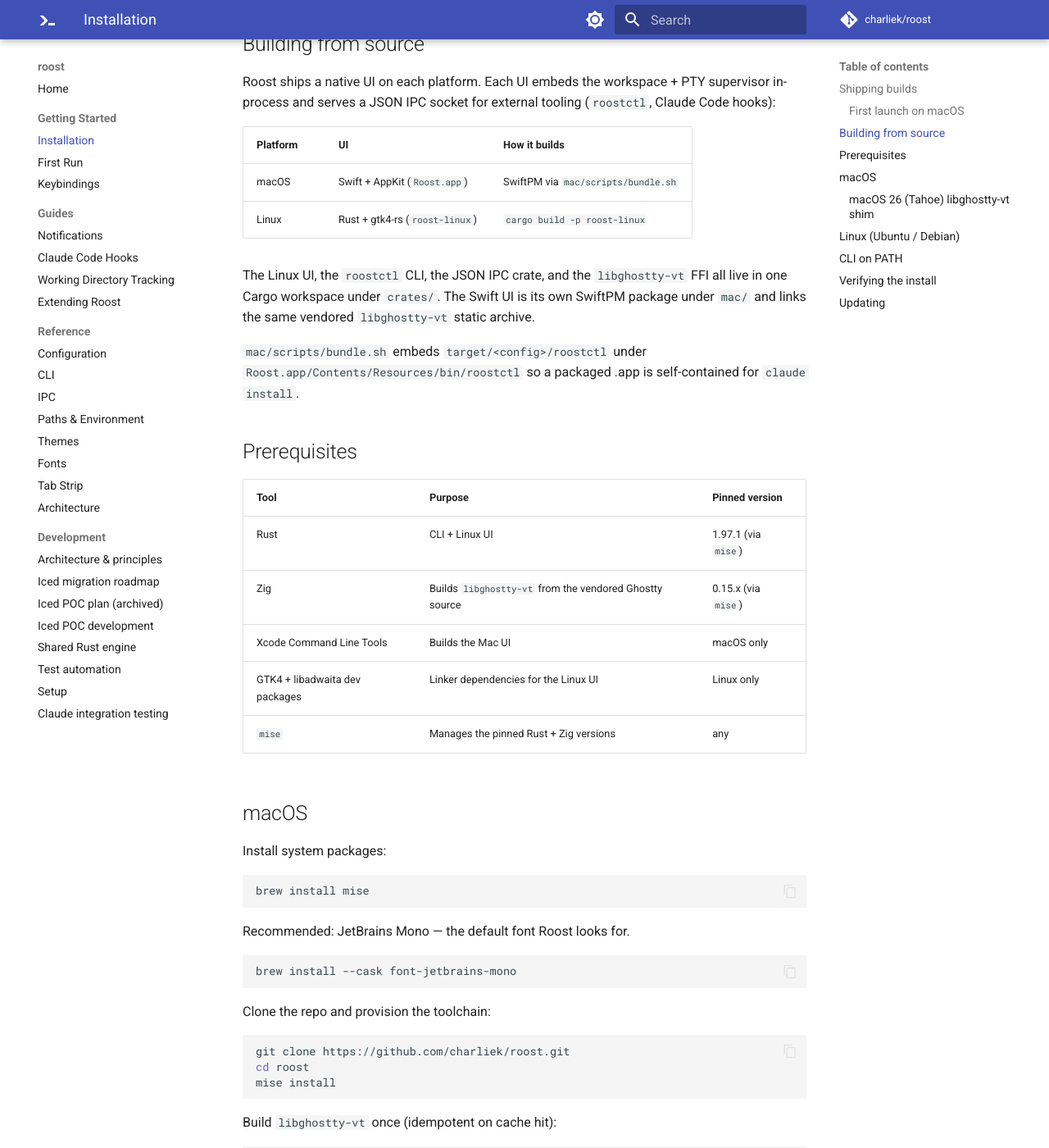
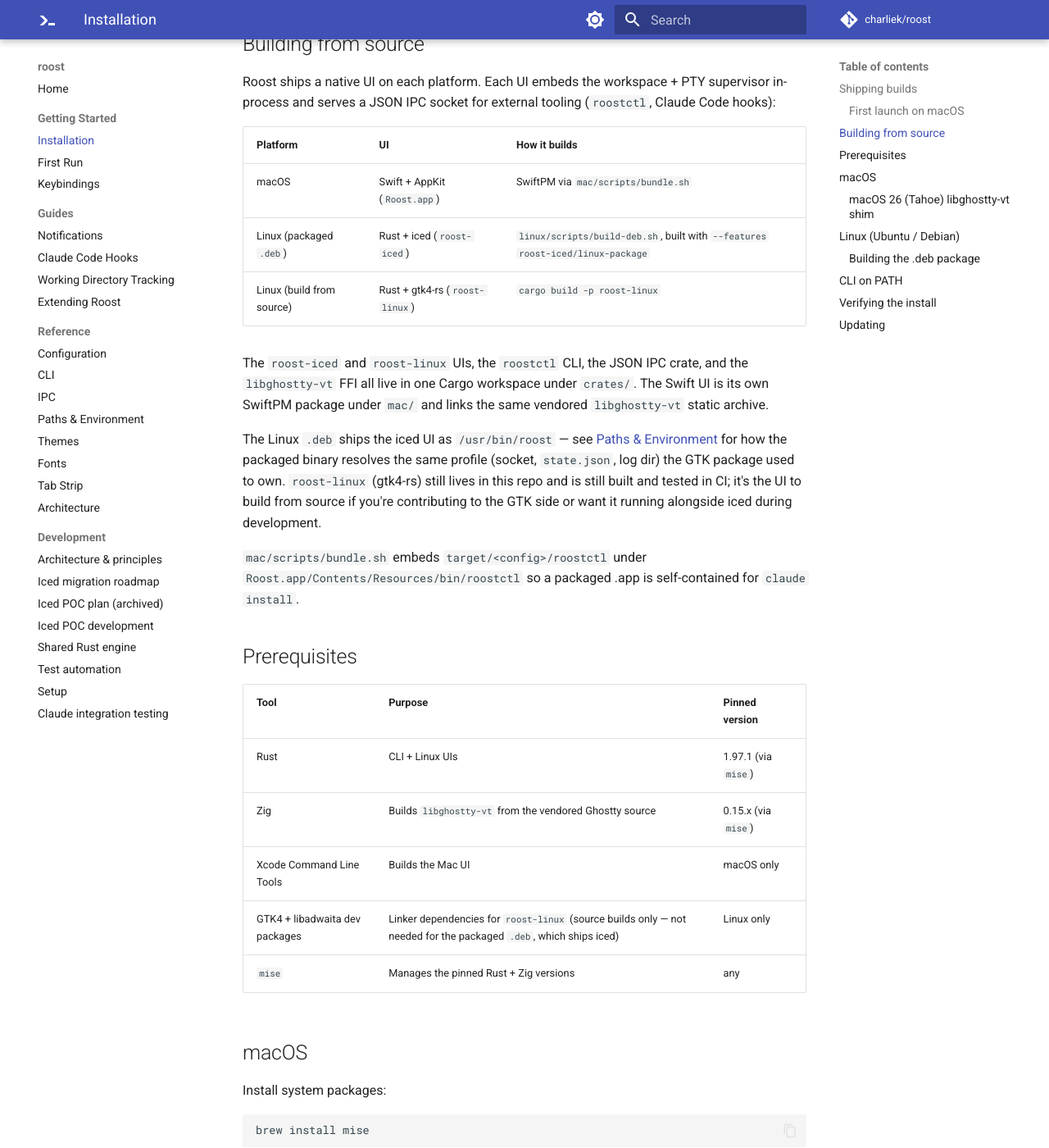
Before and after one commit to charliek/roost, an MkDocs documentation site: the page built from docs/getting-started/installation.md, in a window 1280 px wide and 1400 px high, scrolled down 972 px. Shown: the whole window at 82% size. Built offline with MkDocs 1.6.1 and Material for MkDocs 9.7.7, drawn with Linux system fonts in a browser that asks for light colours; comment, search, counter and statistics services are not loaded; some of the changed text lies outside the part shown.

Commit message:
docs: record that the Linux package now ships the iced UI
Four docs went stale the moment the deb swapped binaries.

paths.md asserted the Iced profile is "always isolated" — no longer
unconditionally true. Its per-binary table row and the surrounding prose now
distinguish a packaged Linux build (resolves the production `roost`
namespace) from dev builds and every other platform (keep `roost-iced`),
and note that ROOST_BUNDLE_PROFILE still overrides either.

installation.md required GTK4 + libadwaita dev packages to build the Linux
UI. That is now only true for building roost-linux from source; the package
itself needs neither. Split so both audiences get accurate instructions,
without overclaiming — roost-linux still exists and is still built and
tested in CI.

linux/README.md was five lines describing an AppImage, tonic over a Unix
socket, a roost-core daemon, and "Phase 0 placeholder". None of that has
been true for a long time. Rewritten to describe what the directory
actually does.

The roadmap's M4 section records what shipped against the two decisions,
with the mechanism and the evidence, and states plainly that cutting the
release is a separate manual step that has not happened. It does not claim
M4 is complete. Its #309 deferred list also lost the "iced release-profile
CI" entry, which shipped as the iced-release job.

The implementing agent flagged that it could not verify the "real apt
upgrade transaction" claim from repo sources alone — correct, and worth
recording: the evidence is the container transcript
(`Unpacking roost (0.0.17~iced1) over (0.0.17~gtkbase)`) captured in the
plan's artifacts, not anything in the tree.

Plan 022 C8 (workstream B).

Co-Authored-By: Claude Fable 5 <noreply@anthropic.com>
Claude-Session: https://claude.ai/code/session_01SgxiEBQTqgNjPswKqcs12d

````diff
--- a/docs/getting-started/installation.md
+++ b/docs/getting-started/installation.md
@@ -53,12 +53,22 @@ socket for external tooling (`roostctl`, Claude Code hooks):
 | Platform | UI | How it builds |
 |---|---|---|
 | macOS | Swift + AppKit (`Roost.app`) | SwiftPM via `mac/scripts/bundle.sh` |
-| Linux | Rust + gtk4-rs (`roost-linux`) | `cargo build -p roost-linux` |
+| Linux (packaged `.deb`) | Rust + iced (`roost-iced`) | `linux/scripts/build-deb.sh`, built with `--features roost-iced/linux-package` |
+| Linux (build from source) | Rust + gtk4-rs (`roost-linux`) | `cargo build -p roost-linux` |
 
-The Linux UI, the `roostctl` CLI, the JSON IPC crate, and the
-`libghostty-vt` FFI all live in one Cargo workspace under
-`crates/`. The Swift UI is its own SwiftPM package under `mac/`
-and links the same vendored `libghostty-vt` static archive.
+The `roost-iced` and `roost-linux` UIs, the `roostctl` CLI, the JSON
+IPC crate, and the `libghostty-vt` FFI all live in one Cargo
+workspace under `crates/`. The Swift UI is its own SwiftPM package
+under `mac/` and links the same vendored `libghostty-vt` static
+archive.
+
+The Linux `.deb` ships the iced UI as `/usr/bin/roost` — see
+[Paths & Environment](../reference/paths.md) for how the packaged
+binary resolves the same profile (socket, `state.json`, log dir) the
+GTK package used to own. `roost-linux` (gtk4-rs) still lives in this
+repo and is still built and tested in CI; it's the UI to build from
+source if you're contributing to the GTK side or want it running
+alongside iced during development.
 
 `mac/scripts/bundle.sh` embeds `target/<config>/roostctl` under
 `Roost.app/Contents/Resources/bin/roostctl` so a packaged .app is
@@ -68,10 +78,10 @@ self-contained for `claude install`.
 
 | Tool | Purpose | Pinned version |
 |---|---|---|
-| Rust | CLI + Linux UI | 1.97.1 (via `mise`) |
+| Rust | CLI + Linux UIs | 1.97.1 (via `mise`) |
 | Zig | Builds `libghostty-vt` from the vendored Ghostty source | 0.15.x (via `mise`) |
 | Xcode Command Line Tools | Builds the Mac UI | macOS only |
-| GTK4 + libadwaita dev packages | Linker dependencies for the Linux UI | Linux only |
+| GTK4 + libadwaita dev packages | Linker dependencies for `roost-linux` (source builds only — not needed for the packaged `.deb`, which ships iced) | Linux only |
 | `mise` | Manages the pinned Rust + Zig versions | any |
 
 ## macOS
@@ -120,6 +130,13 @@ open mac/build/Roost.app
 `third_party/ghostty/build.sh` ships an `arm64-macos` SDK shim. When it detects macOS 26+ on Apple Silicon with an `arm64e`-only system SDK, it redirects Zig's SDK lookup to a sibling `MacOSX1[45].sdk` for the duration of the `zig build` call. Xcode Command Line Tools usually keeps one prior major SDK installed; reinstall (`xcode-select --install`) if you hit the `no sibling MacOSX1[45].sdk` error.
 
 ## Linux (Ubuntu / Debian)
+
+This section builds `roost-linux`, the gtk4-rs UI, from source — useful
+for contributing to the GTK side or running it alongside iced during
+development. If you just want the packaged `.deb` (iced UI), see
+[Shipping builds](#shipping-builds) above; building that package
+yourself doesn't need GTK — see
+[Building the `.deb` package](#building-the-deb-package) below.
 
 System packages:
 
@@ -170,6 +187,27 @@ Run the Linux UI:
 ~/.cargo/bin/cargo run --release -p roost-linux
 ```
 
+### Building the `.deb` package
+
+The packaged `.deb` ships the iced UI (`roost-iced`, built with
+`--features roost-iced/linux-package`) as `/usr/bin/roost`, plus
+`roostctl` — no GTK packages required. Instead:
+
+```bash
+sudo apt-get install -y libclang-dev pkg-config
+```
+
+Then, with `mise install` and `./third_party/ghostty/build.sh` already
+done (above) and [`nfpm`](https://nfpm.goreleaser.com) on `PATH`:
+
+```bash
+./linux/scripts/build-deb.sh 0.0.1-dev
+```
+
+See [`linux/README.md`](../../linux/README.md) and
+[`packaging/nfpm.yaml`](../../packaging/nfpm.yaml) for what the
+package contains.
+
 ## CLI on PATH
 
 Install `roostctl` so it's reachable from any shell (Claude Code hooks call it without a full path):
````
Also changed, not shown: docs/development/iced-migration-roadmap.md (+26 -2 lines), docs/reference/paths.md (+12 -7 lines), linux/README.md (+18 -2 lines).
